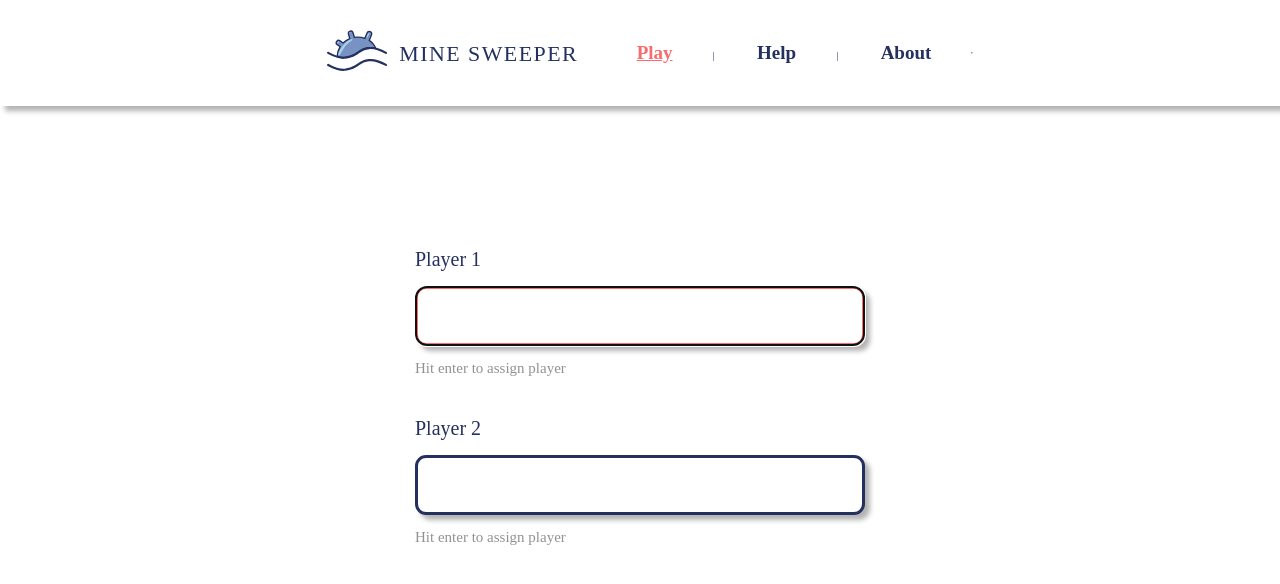
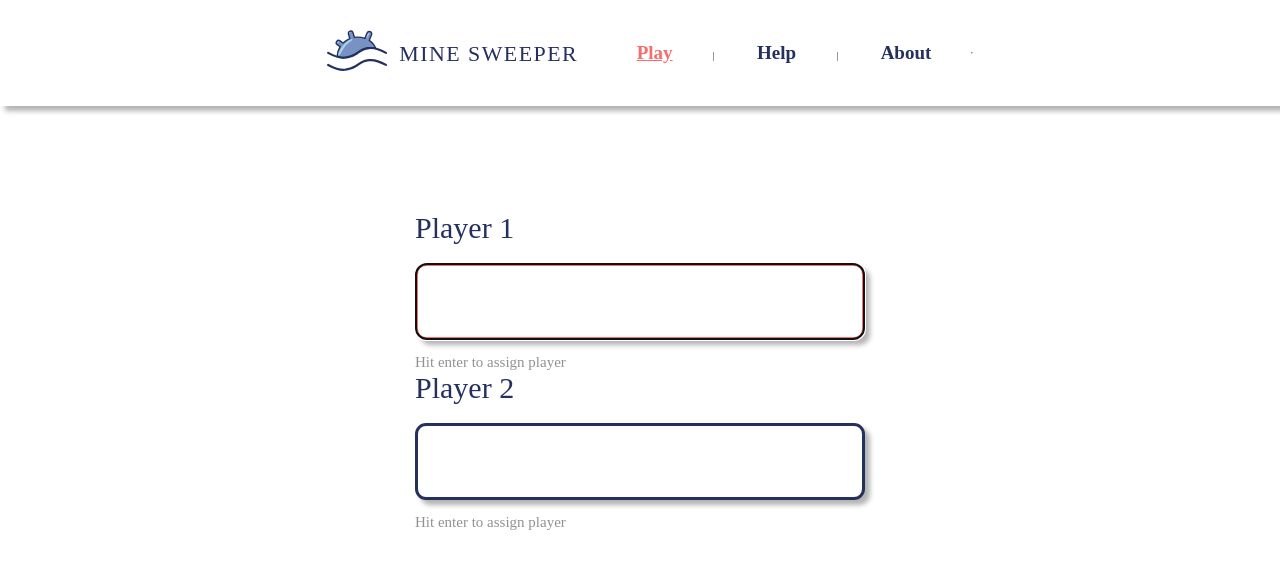
Before and after one commit to juancarloselorriaga/mine-sweeper-2-player, a Vue app in the folder mine-sweeper/: page /#/ in a window 1280 px wide. Both pictures are taken after a click on the button "Play". Shown: the top 584 px of the page. Built offline with nearby package versions, Linux system fonts and the light colour scheme.

Commit message:
onboardin transitions ready

```diff
--- a/mine-sweeper/src/components/Game.vue
+++ b/mine-sweeper/src/components/Game.vue
@@ -14,7 +14,7 @@
       <Board @next="togglePlayer" @found="countMines" :found-mines="this.foundMines"></Board>
     </div>
   </section>
-  <Next-player-modal v-if="showModal" :activePlayer="this.activePlayer" @close="showModal = false"></Next-player-modal>
+  <Next-player-modal v-if="showModal" :activePlayer="this.activePlayer"></Next-player-modal>
   </div>
 
 
@@ -52,7 +52,8 @@ export default {
       return this.nextPlayerTrigger;
     },
     modalTrigger(player) {
-      this.showModal = false;
+      this.showModal = true;
+      setTimeout(() => this.showModal = false, 800);
 
       if(player === 'player1'){
         this.activePlayer = this.p1;
--- a/mine-sweeper/src/components/NextPlayerModal.vue
+++ b/mine-sweeper/src/components/NextPlayerModal.vue
@@ -11,11 +11,6 @@
           </div>
 
           <div class="modal-footer">
-            <slot name="footer">
-              <button class="btn" @click="$emit('close')">
-                OK
-              </button>
-            </slot>
           </div>
         </div>
       </div>
--- a/mine-sweeper/src/components/PlayStep2.vue
+++ b/mine-sweeper/src/components/PlayStep2.vue
@@ -2,24 +2,49 @@
   <div class="container">
     <div class="wrapper">
       <span class="label">Player 1</span>
-      <span v-if="p1 !== ''" class="label label--red">{{p1}}</span>
-      <input v-if="p1 == ''" type="text" class="input" @keyup.enter="addPlayer1" v-model="player1" autofocus>
-      <span v-if="p1 == ''" class="instructions-lbl">Hit enter to assign player</span>
-    </div>
-    <div class="wrapper">
-      <span class="label">Player 2</span>
-      <span v-if="p2 !== ''" class="label label--red">{{p2}}</span>
-      <input v-if="p2 == ''" type="text" class="input" @keyup.enter="addPlayer2" v-model="player2">
-      <span v-if="p2 == ''" class="instructions-lbl">Hit enter to assign player</span>
+
+      <transition name="fade" mode="out-in">
+        <input
+          v-if="p1 == ''"
+          type="text"
+          class="input"
+          @keyup.enter="addPlayer1"
+          v-model="player1"
+          autofocus
+          key="inputP1"
+        >
+        <span v-else class="label label--red" key="p1">{{p1}}</span>
+      </transition>
+      <transition name="fade">
+        <span v-if="p1 == ''" class="instructions-lbl">Hit enter to assign player</span>
+      </transition>
     </div>
 
 
+    <div class="wrapper">
+      <span class="label">Player 2</span>
 
-    <div class="label-wrapper">
-      <button class="play-btn"
-      @click="startGameReq"
-      v-if="p1 !== '' && p2 !== '' "
-      >Start game</button>
+      <transition name="fade" mode="out-in">
+        <input
+          v-if="p2 == ''"
+          type="text"
+          class="input"
+          @keyup.enter="addPlayer2"
+          v-model="player2"
+          autofocus
+          key="inputP2"
+        >
+        <span v-else class="label label--red" key="p2">{{p2}}</span>
+      </transition>
+      <transition name="fade">
+        <span v-if="p2 == ''" class="instructions-lbl">Hit enter to assign player</span>
+      </transition>
+    </div>
+
+    <div class="button-wrapper">
+      <transition name="slide-fade">
+        <button class="play-btn" @click="startGameReq" v-if="p1 !== '' && p2 !== '' ">Start game</button>
+      </transition>
     </div>
   </div>
 </template>
@@ -31,15 +56,15 @@ export default {
   name: "PlayStep2",
   data() {
     return {
-      player1: '',
-      player2: ''
+      player1: "",
+      player2: ""
     };
   },
   computed: {
     ...mapState(["p1", "p2"])
   },
   methods: {
-    ...mapMutations(['assignPlayer1', 'assignPlayer2', 'startGame' ]),
+    ...mapMutations(["assignPlayer1", "assignPlayer2", "startGame"]),
     addPlayer1() {
       if (this.player1) {
         this.assignPlayer1(this.player1);
@@ -52,15 +77,15 @@ export default {
         this.player2 = "";
       }
     },
-    startGameReq(){
-      this.$emit('startGameBtnClicked')
+    startGameReq() {
+      this.$emit("startGameBtnClicked");
     }
   }
 };
 </script>
 
 <style scoped>
-h2{
+h2 {
   text-align: start;
   font-size: 3rem;
   color: #24305e;
@@ -73,11 +98,12 @@ h2{
 .container {
   height: 80vh;
   width: 90%;
+  transition: all 0.3 ease-in-out;
 }
 
 .label,
 .input {
-  font-size: 2rem;
+  font-size: 3rem;
   color: #24305e;
   font-family: "Now";
   font-weight: 400;
@@ -92,6 +118,7 @@ h2{
 }
 
 .label--red {
+  font-size: 2.5rem;
   color: #f76c6c;
 }
 
@@ -110,6 +137,8 @@ h2{
 .wrapper {
   display: flex;
   flex-direction: column;
+  transition: all 0.3 ease-in-out;
+  height: 25%;
 }
 
 .instructions-lbl {
@@ -120,8 +149,8 @@ h2{
   text-align: start;
 }
 
-.label-wrapper {
-  margin-top: 3rem;
+.button-wrapper {
+  height: 20%;
 }
 
 .play-btn {
@@ -150,4 +179,40 @@ h2{
   color: white;
   border: 0.3rem white solid;
 }
+
+.slide-fade-enter-active {
+  transition: all 0.3s ease;
+}
+.slide-fade-leave-active {
+  transition: all 0.8s cubic-bezier(1, 0.5, 0.8, 1);
+}
+.slide-fade-enter, .slide-fade-leave-to {
+  transform: translateX(10px);
+  opacity: 0;
+}
+
+.bounce-enter-active {
+  animation: bounce-in .5s;
+}
+.bounce-leave-active {
+  animation: bounce-in .5s reverse;
+}
+@keyframes bounce-in {
+  0% {
+    transform: scale(0);
+  }
+  50% {
+    transform: scale(1.5);
+  }
+  100% {
+    transform: scale(1);
+  }
+}
+
+.fade-enter-active, .fade-leave-active {
+  transition: opacity .5s;
+}
+.fade-enter, .fade-leave-to /* .fade-leave-active below version 2.1.8 */ {
+  opacity: 0;
+}
 </style>
--- a/mine-sweeper/src/views/Home.vue
+++ b/mine-sweeper/src/views/Home.vue
@@ -1,8 +1,11 @@
 <template>
   <div class="home">
-    <PlayStep1 v-if="this.showPlayBtn" @playBtnClicked="playBtnClicked"></PlayStep1>
-    <PlayStep2 v-if="this.showPlyrs" @startGameBtnClicked="startGameBtnClicked"></PlayStep2>
-    <Game v-if="showGame"></Game>
+    <transition name="fade" mode="out-in">
+      <PlayStep1 v-if="this.showPlayBtn" @playBtnClicked="playBtnClicked"></PlayStep1>
+      <PlayStep2 v-if="this.showPlyrs" @startGameBtnClicked="startGameBtnClicked"></PlayStep2>
+      <Game v-if="showGame"></Game>
+    </transition>
+
   </div>
 </template>
 
@@ -52,5 +55,10 @@ export default {
 </script>
 
 <style scoped>
-
+  .fade-enter-active, .fade-leave-active {
+  transition: opacity .5s;
+}
+.fade-enter, .fade-leave-to /* .fade-leave-active below version 2.1.8 */ {
+  opacity: 0;
+}
 </style>
```
